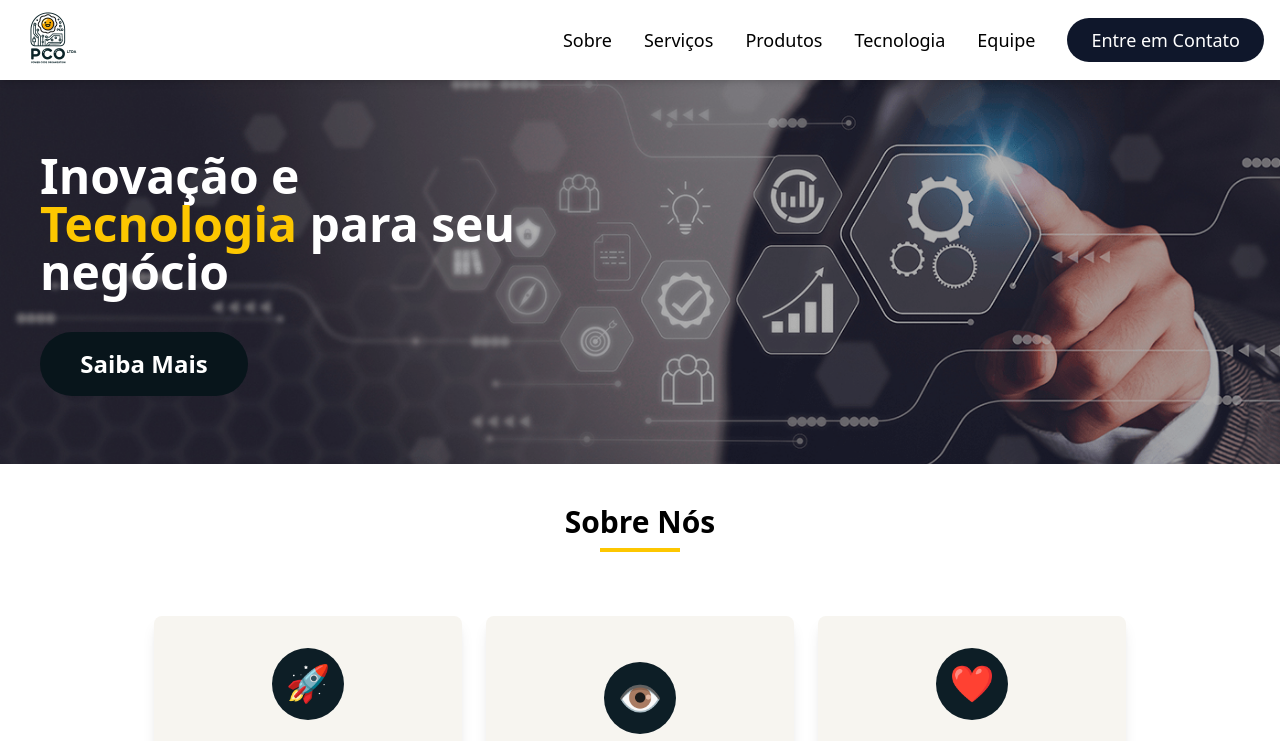
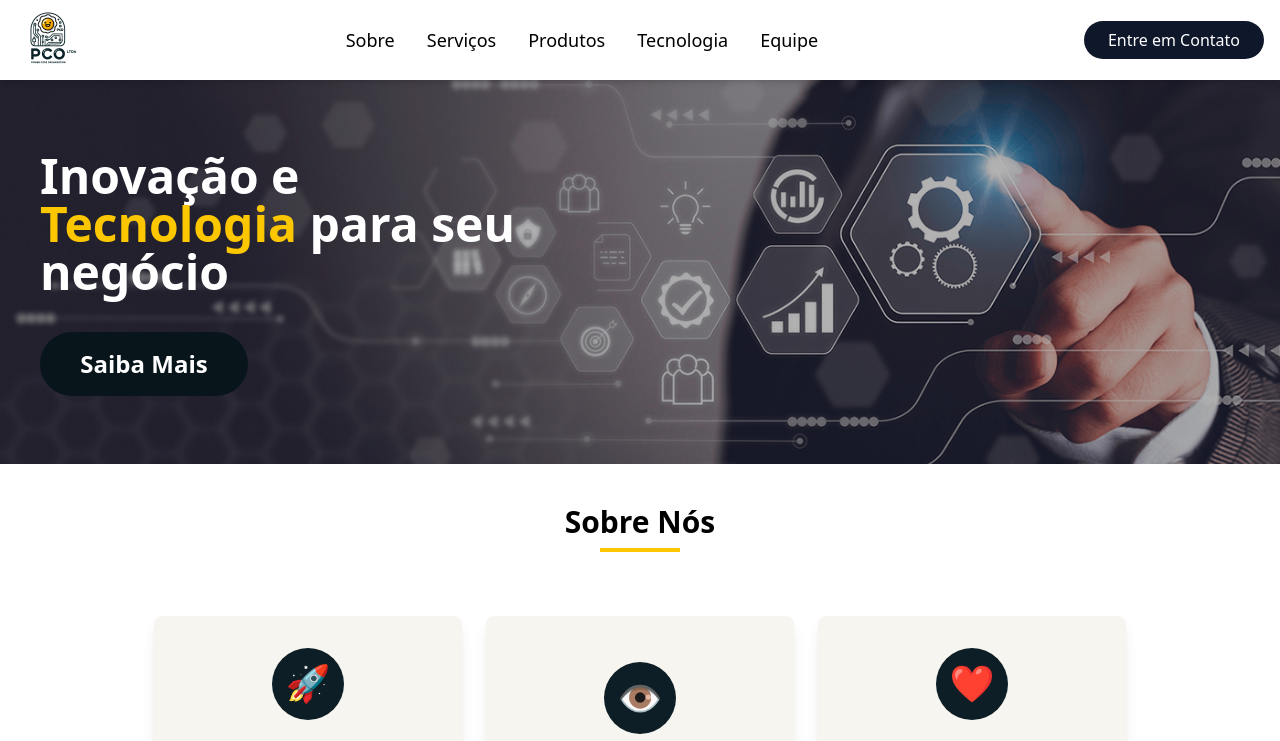
Before and after one commit to BrunoAlexys/pco, a React (Vite) app: page / in a window 1280 px wide. Shown: the top 741 px of the page. Built offline with nearby package versions, Linux system fonts and the light colour scheme.

Commit message:
Versão final 1.1

```diff
--- a/src/components/footer/footer.tsx
+++ b/src/components/footer/footer.tsx
@@ -16,7 +16,7 @@ function Rodape() {
                 <h4 className="text-white font-sans text-[12px] md:text-lg">PCO.2025. All rights reserved.</h4>
                 <div className="flex items-center gap-2 sm:mr-6 md:mr-8">
                     <div className="w-8 md:w-14 xl:w-12 h-8 md:h-14 xl:h-12 border-2 ml-6 border-white rounded-full flex items-center justify-center">
-                        <a href="#">
+                        <a href="https://www.instagram.com/powe.rcodeorganization/" target="_blank" rel="noopener noreferrer">
                             <img
                                 src={Instagram}
                                 alt="Instagram"
@@ -27,7 +27,7 @@ function Rodape() {
                         </a>
                     </div>
                     <div className="w-8 md:w-14 xl:w-12 h-8 md:h-14 xl:h-12 border-2 border-white rounded-full flex items-center justify-center">
-                        <a href="#">
+                        <a href="https://www.linkedin.com/in/power-code-organization-pco-445662368/" target="_blank" rel="noopener noreferrer">
                             <img
                                 src={Linkedin}
                                 alt="LinkedIn"
@@ -38,7 +38,7 @@ function Rodape() {
                         </a>
                     </div>
                     <div className="w-8 md:w-14 xl:w-12 h-8 md:h-14 xl:h-12 border-2 border-white rounded-full flex items-center justify-center">
-                        <a href="#">
+                        <a href="https://github.com/PowerCodeOrganization" target="_blank" rel="noopener noreferrer">
                             <img
                                 src={Github}
                                 alt="GitHub"
--- a/src/components/header.tsx
+++ b/src/components/header.tsx
@@ -13,25 +13,23 @@ function Header() {
 
     return (
         <>
-            {/* Header fixo */}
             <header className="w-full h-20 fixed top-0 left-0 bg-white shadow-md flex items-center justify-between px-4 z-50">
+                {/* Logo */}
                 <img src={Logo} alt="Logo" className="w-16 h-16" />
 
-                {/* Ícone de menu para mobile/tablet */}
-                <button
-                    onClick={toggleMenu}
-                    className="text-3xl text-gray-800 z-50 lg:hidden"
-                >
-                    {menuOpen ? <FaTimes /> : <FaBars />}
-                </button>
+                {/* Menu centralizado apenas no desktop */}
+                <div className="hidden lg:flex flex-1 justify-center">
+                    <nav className="flex items-center gap-8 text-lg font-medium">
+                        <a href="#sobre">Sobre</a>
+                        <a href="#servicos">Serviços</a>
+                        <a href="#produtos">Produtos</a>
+                        <a href="#tecnologia">Tecnologia</a>
+                        <a href="#equipe">Equipe</a>
+                    </nav>
+                </div>
 
-                {/* Menu desktop (a partir de lg) */}
-                <nav className="hidden lg:flex items-center gap-8 text-lg font-medium">
-                    <a href="#sobre">Sobre</a>
-                    <a href="#servicos">Serviços</a>
-                    <a href="#produtos">Produtos</a>
-                    <a href="#tecnologia">Tecnologia</a>
-                    <a href="#equipe">Equipe</a>
+                {/* Botão "Entre em Contato" apenas no desktop */}
+                <div className="hidden lg:block">
                     <a
                         href={whatsappLink}
                         target="_blank"
@@ -40,10 +38,18 @@ function Header() {
                     >
                         Entre em Contato
                     </a>
-                </nav>
+                </div>
+
+                {/* Ícone de menu apenas para mobile */}
+                <button
+                    onClick={toggleMenu}
+                    className="text-3xl text-gray-800 z-50 lg:hidden"
+                >
+                    {menuOpen ? <FaTimes /> : <FaBars />}
+                </button>
             </header>
 
-            {/* Menu mobile/tablet deslizando de cima */}
+            {/* Menu mobile deslizando de cima */}
             <div
                 className={`fixed top-0 left-0 w-full h-full bg-white z-40 transition-transform duration-300 ease-in-out lg:hidden ${menuOpen ? 'translate-y-0' : '-translate-y-full'
                     }`}
```
